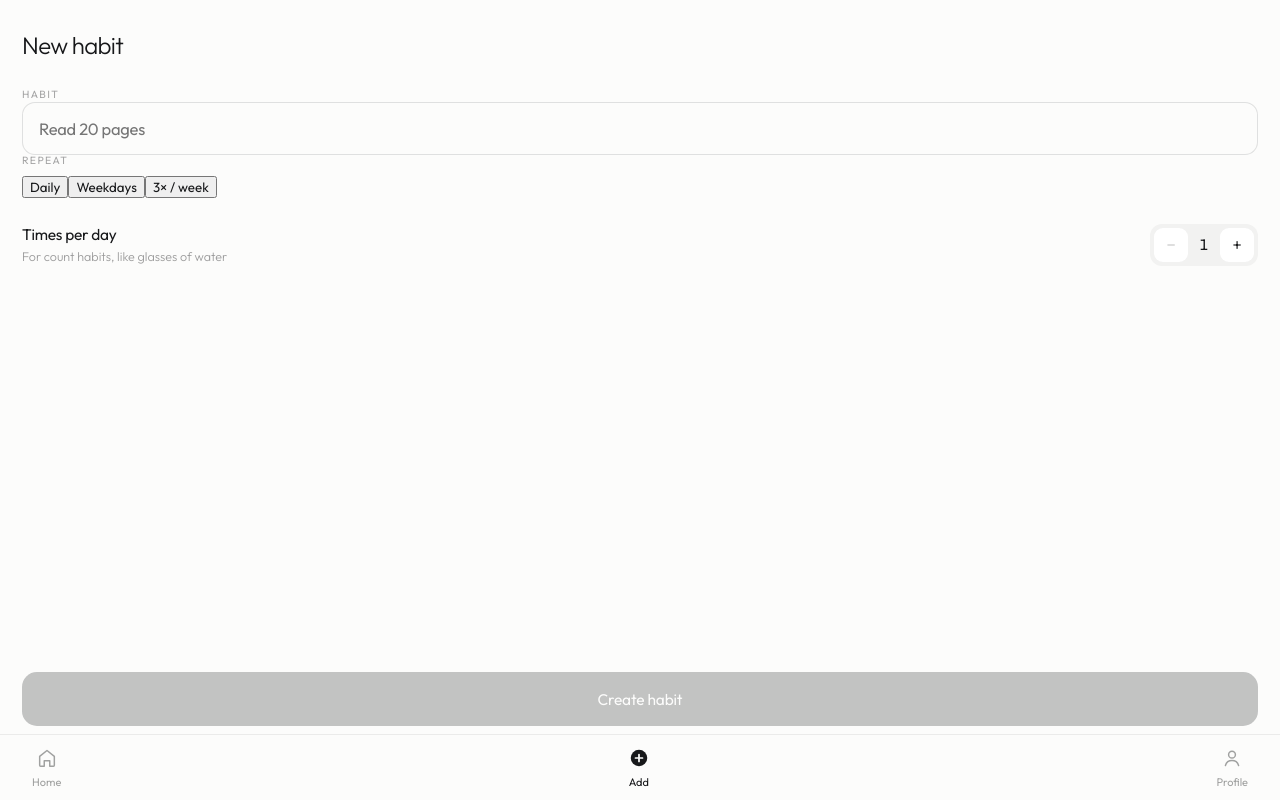
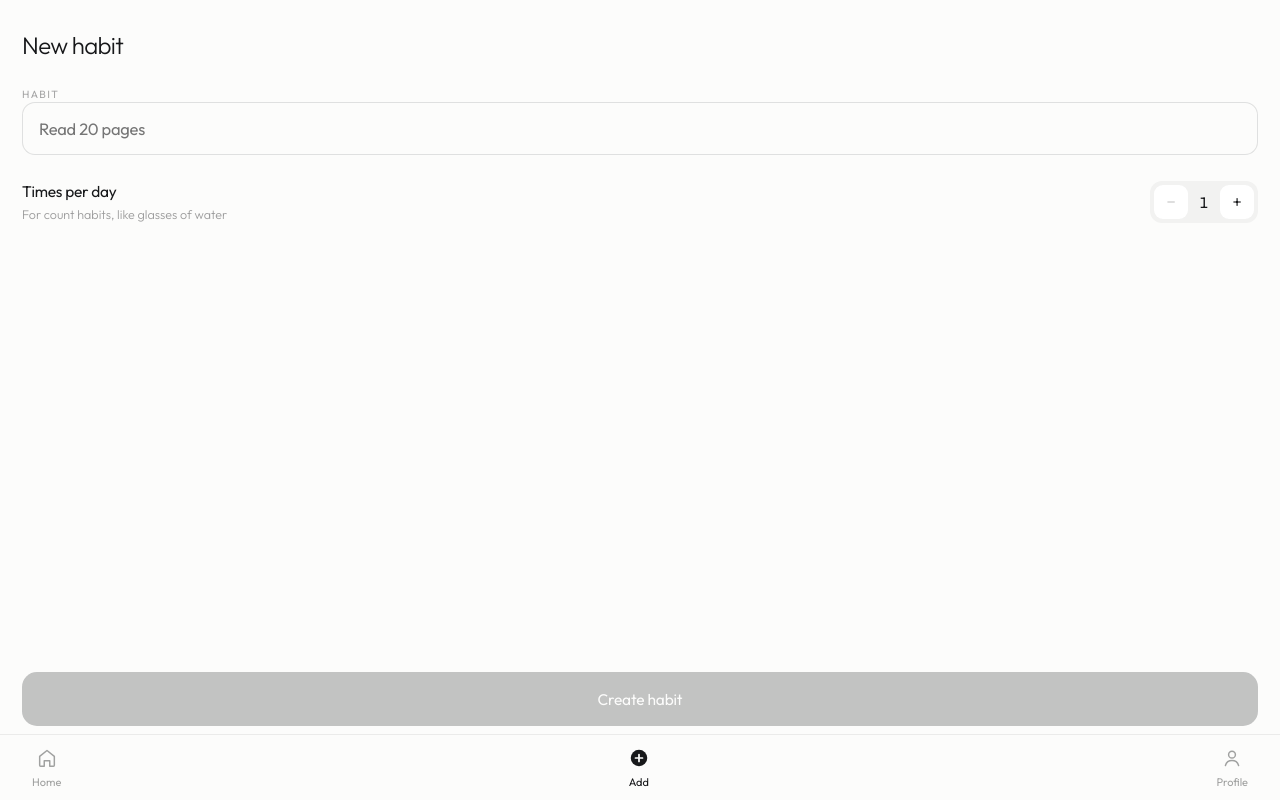
Before and after one commit to lmohade3l/streaks, a Next.js app: page /add in a window 1280 px wide. Built offline with nearby package versions, Linux system fonts and the light colour scheme.

Commit message:
fix: remove boolean reminder type + narrow down Frequency to daily and weekdays

```diff
--- a/app/add/page.tsx
+++ b/app/add/page.tsx
@@ -1,15 +1,13 @@
 'use client'
 
 import Button from "@/components/ui/Button";
-import { Draft, Frequency } from "@/lib/types";
+import { Draft } from "@/lib/types";
 import { Suspense, useState } from "react";
 import s from './Add.module.css'
 import { useHabits } from "@/lib/useHabits";
 import { useRouter, useSearchParams } from "next/navigation";
 
-const EMPTY_DRAFT: Draft = { name: '', freq: 'Daily', target: 1, reminder: true };
-
-const FREQUENCIES: Frequency[] = ['Daily', 'Weekdays', '3× / week'];
+const EMPTY_DRAFT: Draft = { name: '', freq: 'Daily', target: 1 };
 const MIN_TARGET = 1;
 const MAX_TARGET = 12;
 
@@ -34,8 +32,10 @@ function Add() {
                 <form
                     onSubmit={(event) => {
                         event.preventDefault();
-                        if (nameOk) createHabit({ ...draft, name: draft.name.trim() });
-                        router.push('/')
+                        if (nameOk) {
+                            createHabit({ ...draft, name: draft.name.trim() });
+                            router.push('/')
+                        }
                     }}
                     className={s.formLayout}
                 >
@@ -53,23 +53,6 @@ function Add() {
                             autoComplete="off"
                             enterKeyHint="done"
                         />
-
-                        <div className={`${s.label} ${s.labelRepeat}`} id="repeat-label">
-                            Repeat
-                        </div>
-                        <div className={s.segments} role="group" aria-labelledby="repeat-label">
-                            {FREQUENCIES.map((freq) => (
-                                <button
-                                    key={freq}
-                                    type="button"
-                                    className={`${s.segment} ${draft.freq === freq ? s.segmentOn : ''}`}
-                                    aria-pressed={draft.freq === freq}
-                                    onClick={() => patch({ freq })}
-                                >
-                                    {freq}
-                                </button>
-                            ))}
-                        </div>
 
                         <div className={s.settingRow}>
                             <div>
@@ -102,27 +85,6 @@ function Add() {
                                 </button>
                             </div>
                         </div>
-
-                        {/* <div className={`${s.settingRow} ${s.settingRowRule}`}>
-                            <div>
-                                <div className={s.settingLabel}>Remind me</div>
-                                <div className={s.settingHint}>
-                                    {draft.reminder ? 'Every day at 8:00 PM' : 'No notification'}
-                                </div>
-                            </div> */}
-                            {/* TODO(reminders): this only stores the preference. Scheduling needs
-                Notification permission + a push subscription; see lib/store.ts. */}
-                            {/* <button
-                                type="button"
-                                role="switch"
-                                aria-checked={draft.reminder}
-                                aria-label="Remind me"
-                                className={`${s.toggle} ${draft.reminder ? s.toggleOn : ''} tapTarget`}
-                                onClick={() => patch({ reminder: !draft.reminder })}
-                            >
-                                <span className={s.knob} />
-                            </button>
-                        </div> */}
                     </div>
 
                     <Button
--- a/lib/seed.ts
+++ b/lib/seed.ts
@@ -16,11 +16,11 @@ type Seed = {
  * prototype's, and will differ slightly from the static mock.
  */
 const SEEDS: Seed[] = [
-  { habit: { id: 'seed-read', name: 'Read 20 pages', target: 1, freq: 'Daily', meta: 'Evening', reminder: true }, streak: 12, today: 1 },
-  { habit: { id: 'seed-run', name: 'Morning run', target: 1, freq: 'Daily', meta: 'Daily', reminder: true }, streak: 4, today: 0 },
-  { habit: { id: 'seed-water', name: 'Water', target: 6, freq: 'Daily', meta: 'Daily', reminder: false }, streak: 23, today: 2 },
-  { habit: { id: 'seed-duolingo', name: 'Duolingo', target: 1, freq: 'Daily', meta: '5 min', reminder: true }, streak: 61, today: 1 },
-  { habit: { id: 'seed-sugar', name: 'No sugar', target: 1, freq: 'Weekdays', meta: 'Weekdays', reminder: false }, streak: 2, today: 0 },
+  { habit: { id: 'seed-read', name: 'Read 20 pages', target: 1, freq: 'Daily', meta: 'Evening' }, streak: 12, today: 1 },
+  { habit: { id: 'seed-run', name: 'Morning run', target: 1, freq: 'Daily', meta: 'Daily' }, streak: 4, today: 0 },
+  { habit: { id: 'seed-water', name: 'Water', target: 6, freq: 'Daily', meta: 'Daily' }, streak: 23, today: 2 },
+  { habit: { id: 'seed-duolingo', name: 'Duolingo', target: 1, freq: 'Daily', meta: '5 min' }, streak: 61, today: 1 },
+  { habit: { id: 'seed-sugar', name: 'No sugar', target: 1, freq: 'Daily', meta: 'Weekdays' }, streak: 2, today: 0 },
 ];
 
 export function buildSeedData(now: Date = new Date()): { habits: Habit[]; log: CompletionLog } {
--- a/lib/store.ts
+++ b/lib/store.ts
@@ -112,14 +112,10 @@ export function createHabit(draft: Draft): Habit {
     target: draft.target,
     freq: draft.freq,
     meta: draft.freq,
-    reminder: draft.reminder,
     createdAt: new Date().toISOString(),
   };
   commit({ habits: [...snapshot.habits, habit] });
 
-  // TODO(reminders): schedule the 8:00 PM local notification for this habit.
-  // Needs Notification.requestPermission() plus a push subscription posted to
-  // /api/reminders (a service-worker `push` handler shows it). On iOS this only
   // works once the PWA is installed to the home screen.
   return habit;
 }
--- a/lib/types.ts
+++ b/lib/types.ts
@@ -1,5 +1,5 @@
-/** The three repeat options offered in the create sheet. */
-export type Frequency = 'Daily' | 'Weekdays' | '3× / week';
+/** The two repeat options offered in the create sheet. */
+export type Frequency = 'Daily' | 'Weekdays';
 
 /** A local calendar day, `YYYY-MM-DD`. Always local time, never UTC. */
 export type DateKey = string;
@@ -17,7 +17,6 @@ export type Habit = {
   freq: Frequency;
   /** Display note under the title ("Evening", "Weekdays", "5 min"). */
   meta: string;
-  reminder: boolean;
   createdAt: string;
 };
 
@@ -36,7 +35,6 @@ export type Draft = {
   name: string;
   freq: Frequency;
   target: number;
-  reminder: boolean;
 };
 
 /** A habit plus everything derived from the log for the current day. */
```
